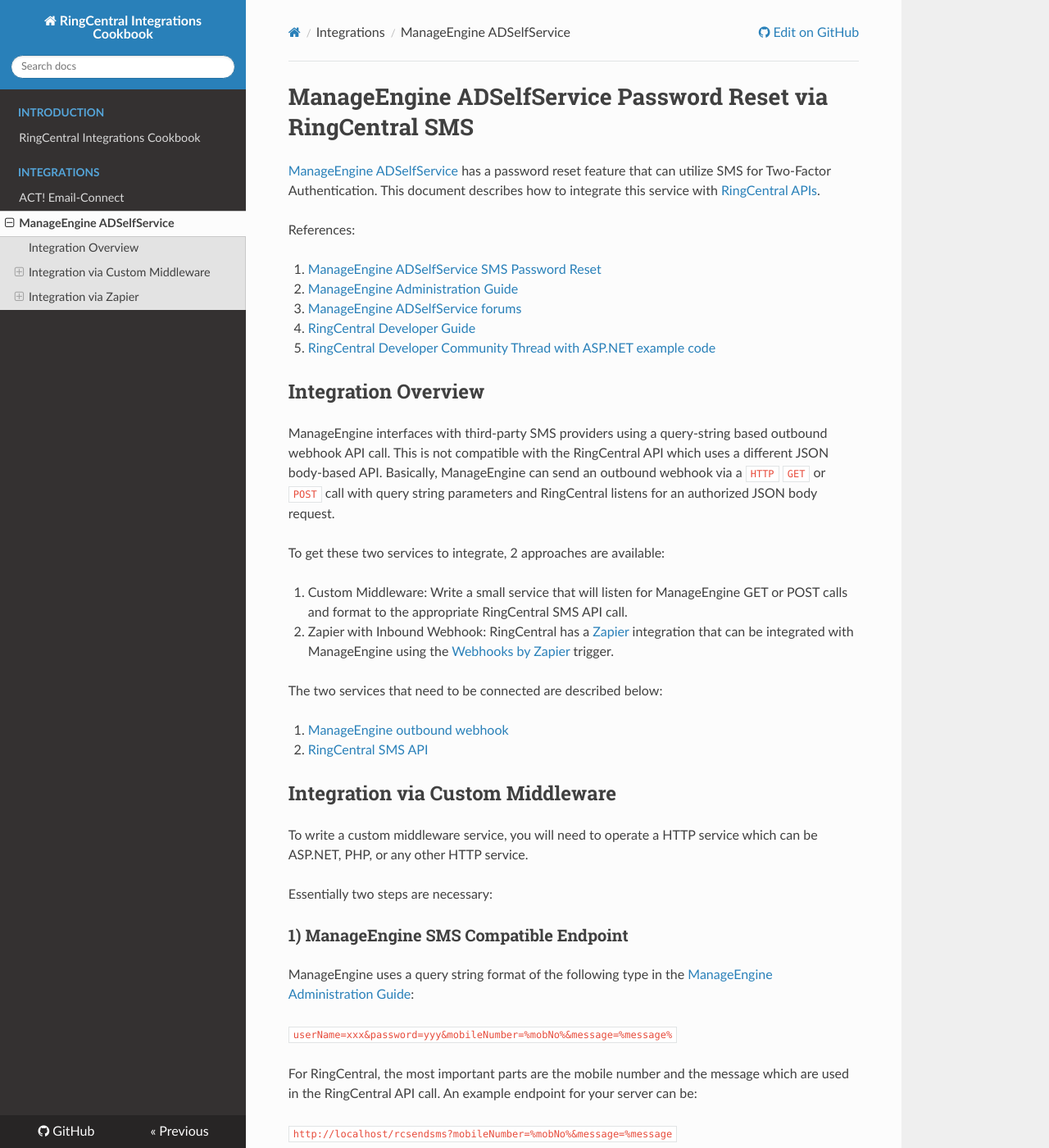
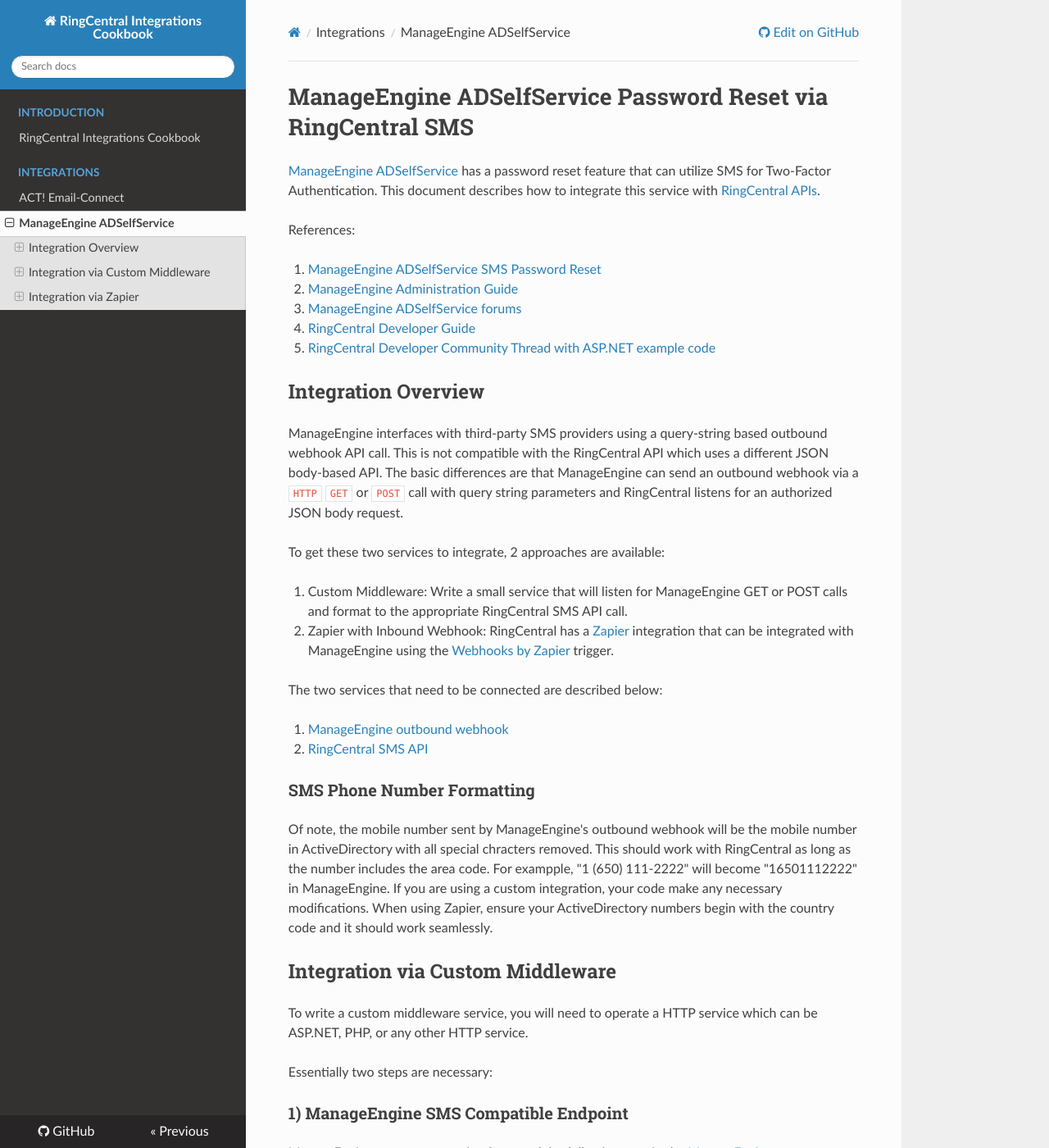
Before and after one commit to grokify/ringcentral-content, an MkDocs documentation site: the page built from docs/integrations/manageengine/self_service_password_sms.md, in a window 1280 px wide and 1400 px high. Shown: the whole window at 82% size. Built offline with MkDocs 1.6.1, drawn with Linux system fonts in a browser that asks for light colours; nearby versions of some CDN libraries; old or Windows-style settings are respelled for this version of MkDocs; some of the changed text lies outside the part shown.

Commit message:
update docs for manageengine

```diff
--- a/docs/integrations/manageengine/self_service_password_sms.md
+++ b/docs/integrations/manageengine/self_service_password_sms.md
@@ -12,7 +12,7 @@ References:
 
 ## Integration Overview
 
-ManageEngine interfaces with third-party SMS providers using a query-string based outbound webhook API call. This is not compatible with the RingCentral API which uses a different JSON body-based API. Basically, ManageEngine can send an outbound webhook via a `HTTP` `GET` or `POST` call with query string parameters and RingCentral listens for an authorized JSON body request.
+ManageEngine interfaces with third-party SMS providers using a query-string based outbound webhook API call. This is not compatible with the RingCentral API which uses a different JSON body-based API. The basic differences are that ManageEngine can send an outbound webhook via a `HTTP` `GET` or `POST` call with query string parameters and RingCentral listens for an authorized JSON body request.
 
 To get these two services to integrate, 2 approaches are available:
 
@@ -23,6 +23,10 @@ The two services that need to be connected are described below:
 
 1. [ManageEngine outbound webhook](https://www.manageengine.com/products/self-service-password/help/admin-guide/Admin/server-settings/sms-server-settings.html)
 2. [RingCentral SMS API](https://developer.ringcentral.com/api-docs/latest/index.html#!#RefSMSMessages.html)
+
+### SMS Phone Number Formatting
+
+Of note, the mobile number sent by ManageEngine's outbound webhook will be the mobile number in ActiveDirectory with all special chracters removed. This should work with RingCentral as long as the number includes the area code. For exampple, "1 (650) 111-2222" will become "16501112222" in ManageEngine. If you are using a custom integration, your code make any necessary modifications. When using Zapier, ensure your ActiveDirectory numbers begin with the country code and it should work seamlessly.
 
 ## Integration via Custom Middleware
 
@@ -52,7 +56,7 @@ While all RingCentral SDKs will automatically handle refresh tokens for you, if
 
 To set up ManageEngine ADSelfService using HTTP-based Custom SMS Provider with RingCentral via Zapier, perform the following steps.
 
-Note: for the Zapier integration to work the phone number produced by the ManageEngine `%mobNo%` macro must match a format recognized by RingCentral, e.g. E.164 format with or without the leading `+`, for example, `+1 (650) 111-2222` would be represented as `16501112222` or `+16501112222`. ManageEngine uses the formatting used in Active Directory.
+Note: for the Zapier integration to work the phone number produced by the ManageEngine `%mobNo%` macro must match a format recognized by RingCentral, e.g. E.164 format with or without the leading `+`, for example, `+1 (650) 111-2222` would be represented as `16501112222` or `+16501112222`. ManageEngine uses the phone number from ActiveDirectory and will strip out all special characters so ensure that your Active Directory numbers include the country code and this should work seamlessly.
 
 ### 1) Make a Zap!
 
```
